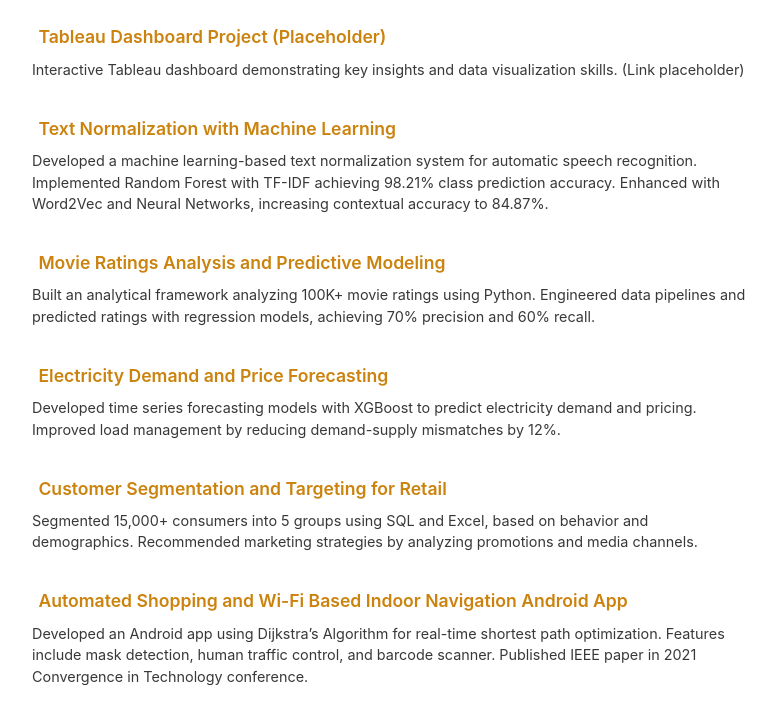
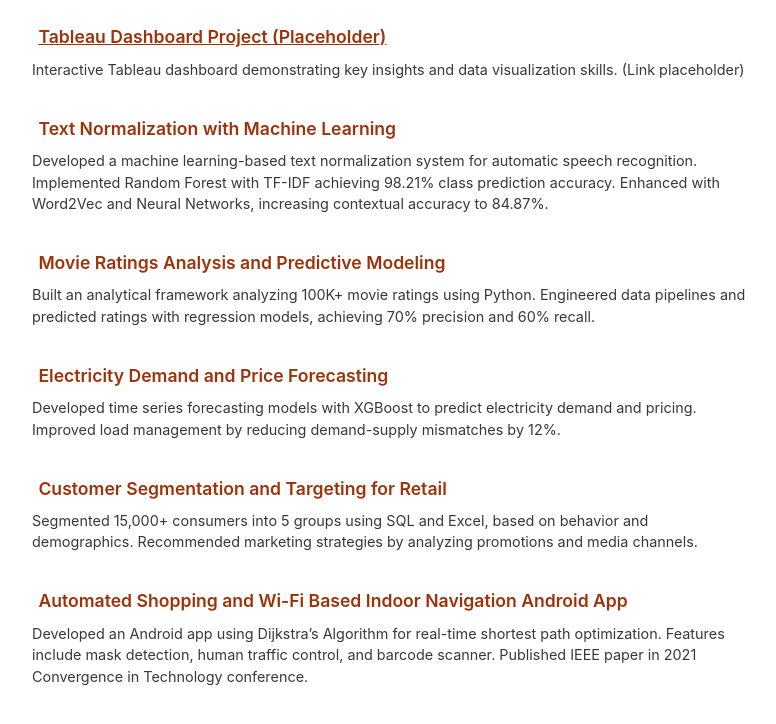
Before and after one commit to shakshi-gandhi/shakshi-gandhi.github.io, a plain HTML site: page projects.html in a window 1280 px wide. Shown: the part 102-826 px from the top of the page, without its empty margins (248-1024 px from the left). Drawn offline with Linux system fonts and the light colour scheme; a web font is replaced by a local one.

Commit message:
Update projects.html

```diff
--- a/projects.html
+++ b/projects.html
@@ -43,20 +43,38 @@
       margin-bottom: 2rem;
     }
 
-    .project-title {
+    /* Style for clickable project titles */
+    .project-title-link {
       font-weight: 600;
       font-size: 1.1rem;
       padding: 0.2rem 0.4rem;
       border-radius: 3px;
       transition: background-color 0.3s ease;
       display: inline-block;
-      text-decoration: none;
-      color: #cb830e;
+      color: #9d330a;
+      text-decoration: underline; /* underline always for real links */
+      cursor: pointer;
+    }
+    .project-title-link:hover {
+      background-color: #f3d1c4;
+      color: #9d330a;
+      text-decoration: underline;
     }
 
+    /* Style for non-clickable project titles */
+    .project-title {
+      font-weight: 600;
+      font-size: 1.1rem;
+      padding: 0.2rem 0.4rem;
+      border-radius: 3px;
+      display: inline-block;
+      color: #9d330a;
+      text-decoration: none; /* no underline */
+      cursor: default;
+    }
     .project-title:hover {
-      background-color: rgb(242, 214, 166);
-      color: #000;
+      background-color: #f3d1c4;
+      color: #9d330a;
       text-decoration: none;
     }
 
@@ -105,42 +123,42 @@
   <h1>Projects</h1>
 
   <div class="project">
-    <a href="https://your-tableau-project-link.com" class="project-title" target="_blank" rel="noopener noreferrer">Tableau Dashboard Project (Placeholder)</a>
+    <a href="https://your-tableau-project-link.com" class="project-title-link" target="_blank" rel="noopener noreferrer">Tableau Dashboard Project (Placeholder)</a>
     <p class="description">
       Interactive Tableau dashboard demonstrating key insights and data visualization skills. (Link placeholder)
     </p>
   </div>
 
   <div class="project">
-    <a href="#" class="project-title" tabindex="0">Text Normalization with Machine Learning</a>
+    <span class="project-title" tabindex="0">Text Normalization with Machine Learning</span>
     <p class="description">
       Developed a machine learning-based text normalization system for automatic speech recognition. Implemented Random Forest with TF-IDF achieving 98.21% class prediction accuracy. Enhanced with Word2Vec and Neural Networks, increasing contextual accuracy to 84.87%.
     </p>
   </div>
 
   <div class="project">
-    <a href="#" class="project-title" tabindex="0">Movie Ratings Analysis and Predictive Modeling</a>
+    <span class="project-title" tabindex="0">Movie Ratings Analysis and Predictive Modeling</span>
     <p class="description">
       Built an analytical framework analyzing 100K+ movie ratings using Python. Engineered data pipelines and predicted ratings with regression models, achieving 70% precision and 60% recall.
     </p>
   </div>
 
   <div class="project">
-    <a href="#" class="project-title" tabindex="0">Electricity Demand and Price Forecasting</a>
+    <span class="project-title" tabindex="0">Electricity Demand and Price Forecasting</span>
     <p class="description">
       Developed time series forecasting models with XGBoost to predict electricity demand and pricing. Improved load management by reducing demand-supply mismatches by 12%.
     </p>
   </div>
 
   <div class="project">
-    <a href="#" class="project-title" tabindex="0">Customer Segmentation and Targeting for Retail</a>
+    <span class="project-title" tabindex="0">Customer Segmentation and Targeting for Retail</span>
     <p class="description">
       Segmented 15,000+ consumers into 5 groups using SQL and Excel, based on behavior and demographics. Recommended marketing strategies by analyzing promotions and media channels.
     </p>
   </div>
 
   <div class="project">
-    <a href="#" class="project-title" tabindex="0">Automated Shopping and Wi-Fi Based Indoor Navigation Android App</a>
+    <span class="project-title" tabindex="0">Automated Shopping and Wi-Fi Based Indoor Navigation Android App</span>
     <p class="description">
       Developed an Android app using Dijkstra’s Algorithm for real-time shortest path optimization. Features include mask detection, human traffic control, and barcode scanner. Published IEEE paper in 2021 Convergence in Technology conference.
     </p>
```
